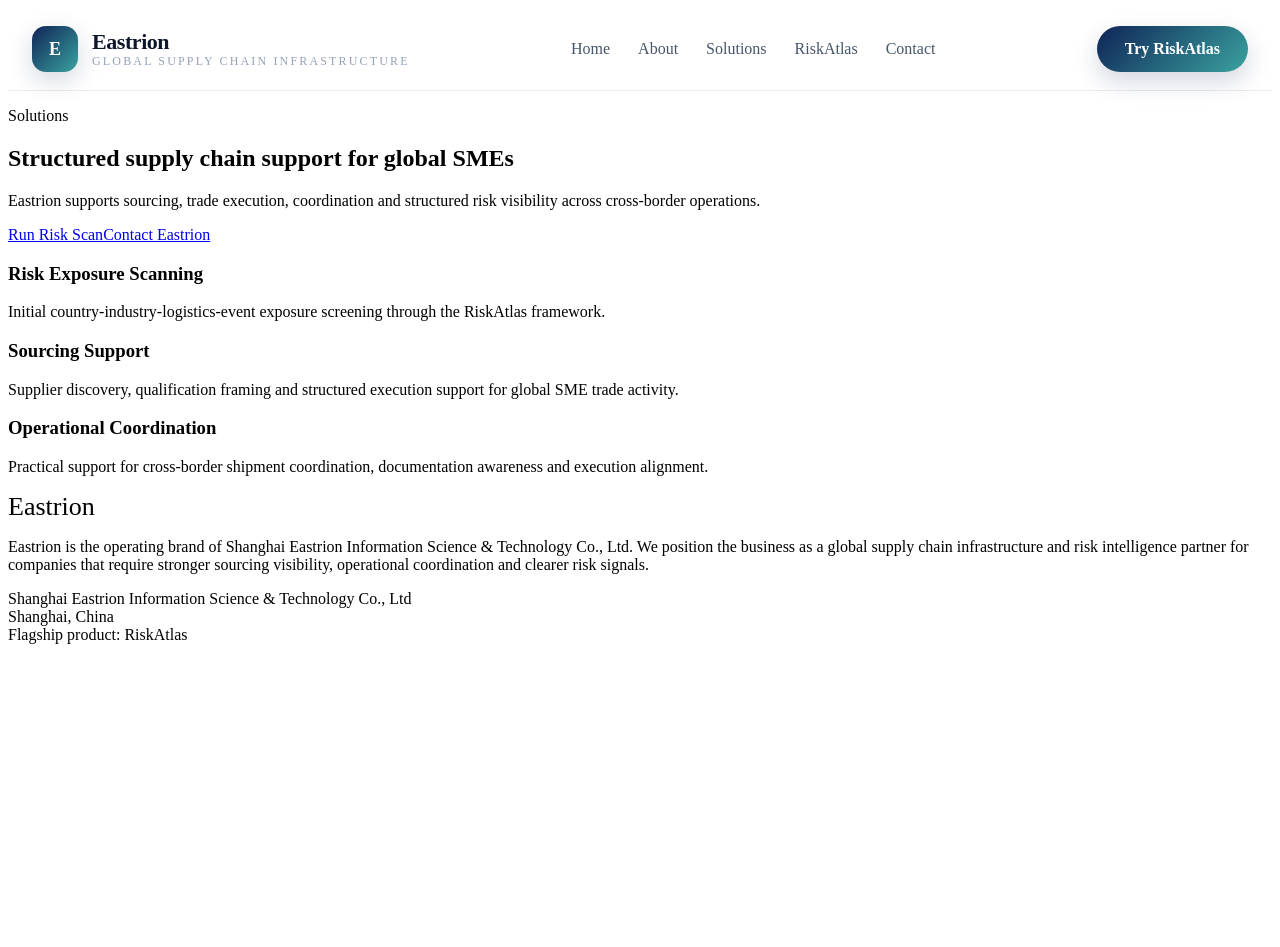
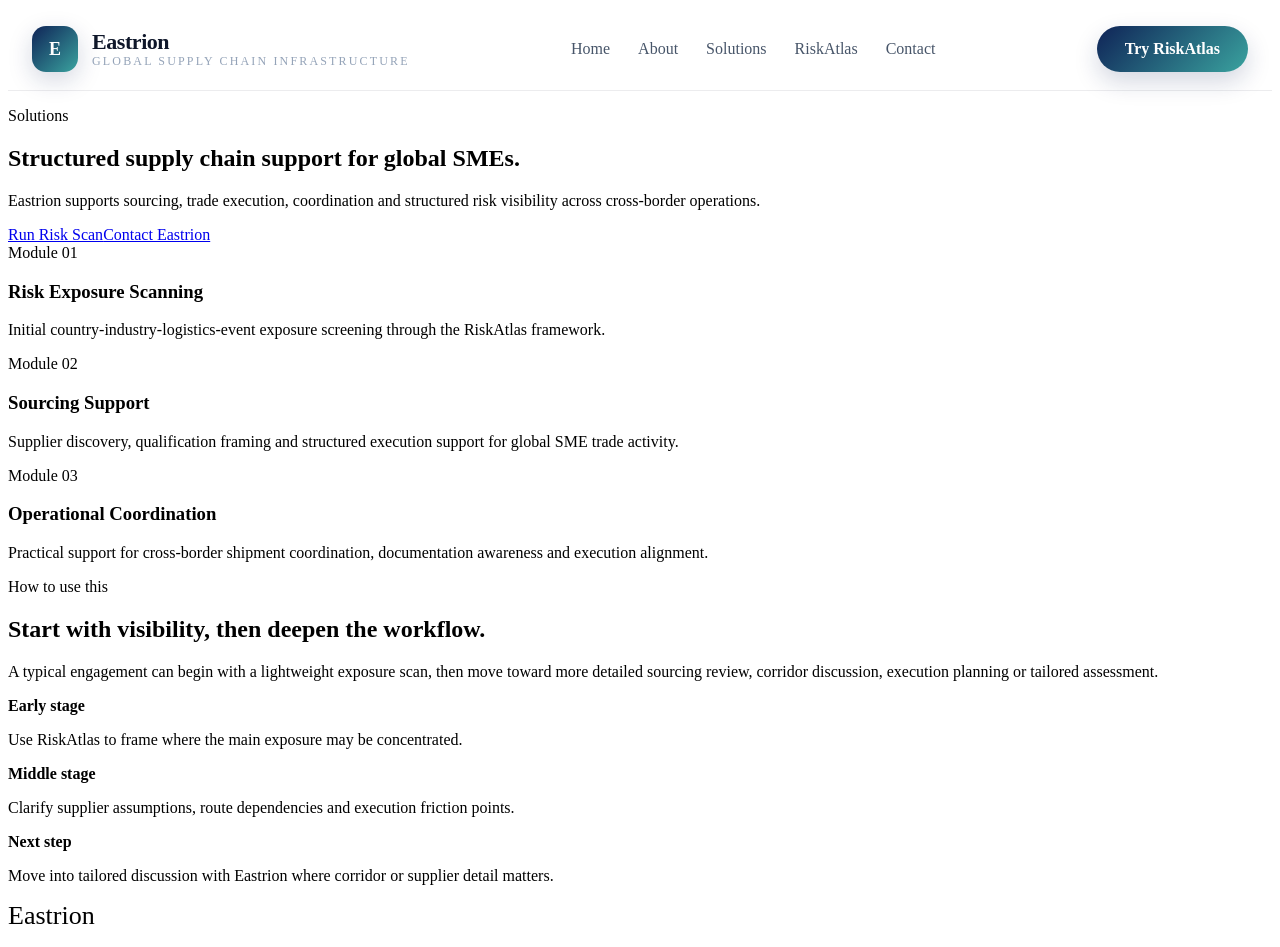
Before and after one commit to marspeterli1975-glitch/eastrion-site, a Next.js app: page /solutions in a window 1280 px wide. Shown: the top 947 px of the page. Before the commit the page ends 800 px from the top, so only its background shows below. Built offline with nearby package versions, Linux system fonts and the light colour scheme.

Commit message:
Update page.tsx

```diff
--- a/app/solutions/page.tsx
+++ b/app/solutions/page.tsx
@@ -2,21 +2,22 @@ import Link from "next/link";
 
 export default function SolutionsPage() {
   return (
-    <main className="page-shell">
-      <section className="hero-section">
-        <div className="hero-content">
-          <p className="hero-eyebrow">Solutions</p>
-          <h1 className="hero-title">Structured supply chain support for global SMEs</h1>
-          <p className="hero-copy">
-            Eastrion supports sourcing, trade execution, coordination and structured
-            risk visibility across cross-border operations.
+    <main className="content-page">
+      <section className="content-hero">
+        <div className="content-shell">
+          <p className="content-eyebrow">Solutions</p>
+          <h1 className="content-title">
+            Structured supply chain support for global SMEs.
+          </h1>
+          <p className="content-subtitle">
+            Eastrion supports sourcing, trade execution, coordination and structured risk visibility
+            across cross-border operations.
           </p>
 
-          <div className="hero-actions">
+          <div className="content-actions">
             <Link href="/riskatlas" className="btn btn-primary">
               Run Risk Scan
             </Link>
-
             <Link href="/contact" className="btn btn-secondary">
               Contact Eastrion
             </Link>
@@ -24,31 +25,61 @@ export default function SolutionsPage() {
         </div>
       </section>
 
-      <section className="section-block">
-        <div className="section-inner">
-          <div className="card-grid">
-            <div className="info-card">
+      <section className="content-section">
+        <div className="content-shell">
+          <div className="content-grid three">
+            <div className="content-card">
+              <span className="content-kicker">Module 01</span>
               <h3>Risk Exposure Scanning</h3>
               <p>
-                Initial country-industry-logistics-event exposure screening through
-                the RiskAtlas framework.
+                Initial country-industry-logistics-event exposure screening through the RiskAtlas framework.
               </p>
             </div>
 
-            <div className="info-card">
+            <div className="content-card">
+              <span className="content-kicker">Module 02</span>
               <h3>Sourcing Support</h3>
               <p>
-                Supplier discovery, qualification framing and structured execution support
-                for global SME trade activity.
+                Supplier discovery, qualification framing and structured execution support for global SME trade activity.
               </p>
             </div>
 
-            <div className="info-card">
+            <div className="content-card">
+              <span className="content-kicker">Module 03</span>
               <h3>Operational Coordination</h3>
               <p>
-                Practical support for cross-border shipment coordination, documentation
-                awareness and execution alignment.
+                Practical support for cross-border shipment coordination, documentation awareness and execution alignment.
               </p>
+            </div>
+          </div>
+        </div>
+      </section>
+
+      <section className="content-section">
+        <div className="content-shell">
+          <div className="content-feature">
+            <div>
+              <span className="content-kicker">How to use this</span>
+              <h2>Start with visibility, then deepen the workflow.</h2>
+              <p>
+                A typical engagement can begin with a lightweight exposure scan, then move toward more
+                detailed sourcing review, corridor discussion, execution planning or tailored assessment.
+              </p>
+            </div>
+
+            <div className="content-bullets">
+              <div className="bullet-card">
+                <strong>Early stage</strong>
+                <p>Use RiskAtlas to frame where the main exposure may be concentrated.</p>
+              </div>
+              <div className="bullet-card">
+                <strong>Middle stage</strong>
+                <p>Clarify supplier assumptions, route dependencies and execution friction points.</p>
+              </div>
+              <div className="bullet-card">
+                <strong>Next step</strong>
+                <p>Move into tailored discussion with Eastrion where corridor or supplier detail matters.</p>
+              </div>
             </div>
           </div>
         </div>
```
